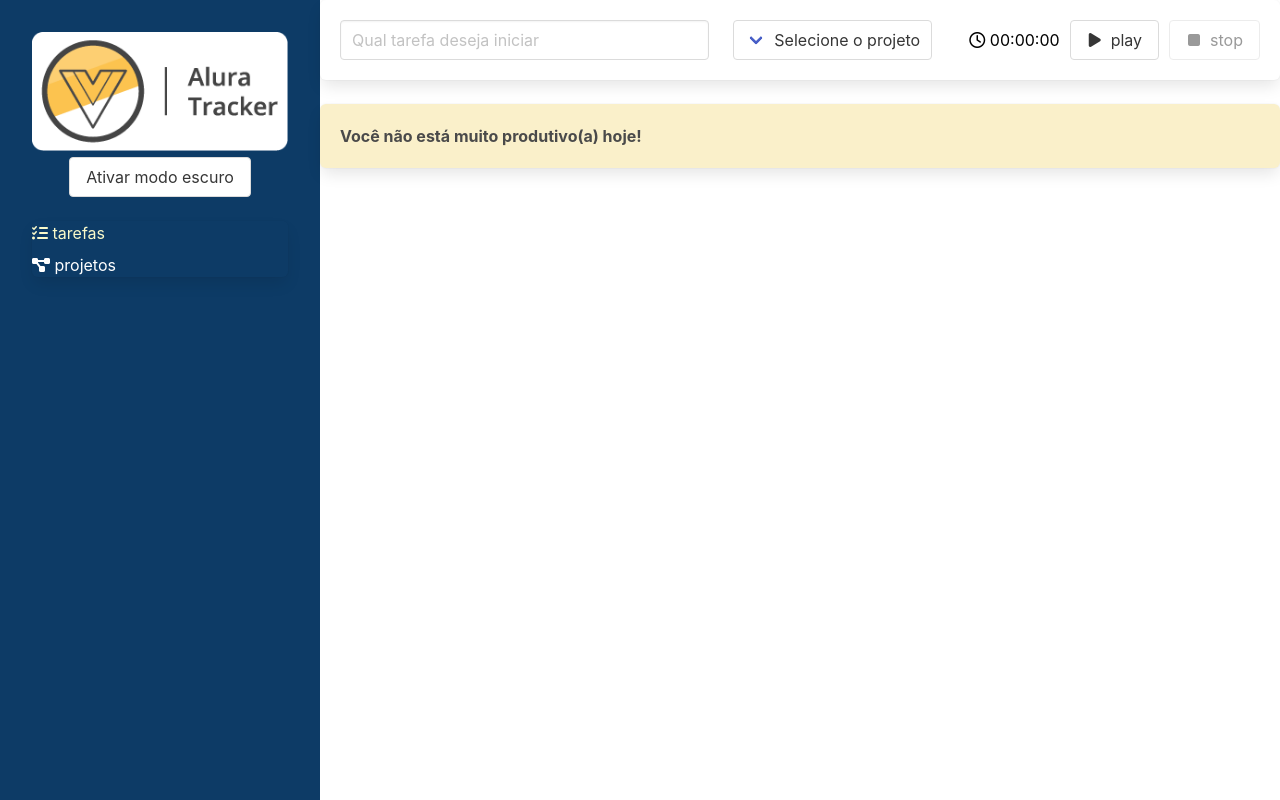
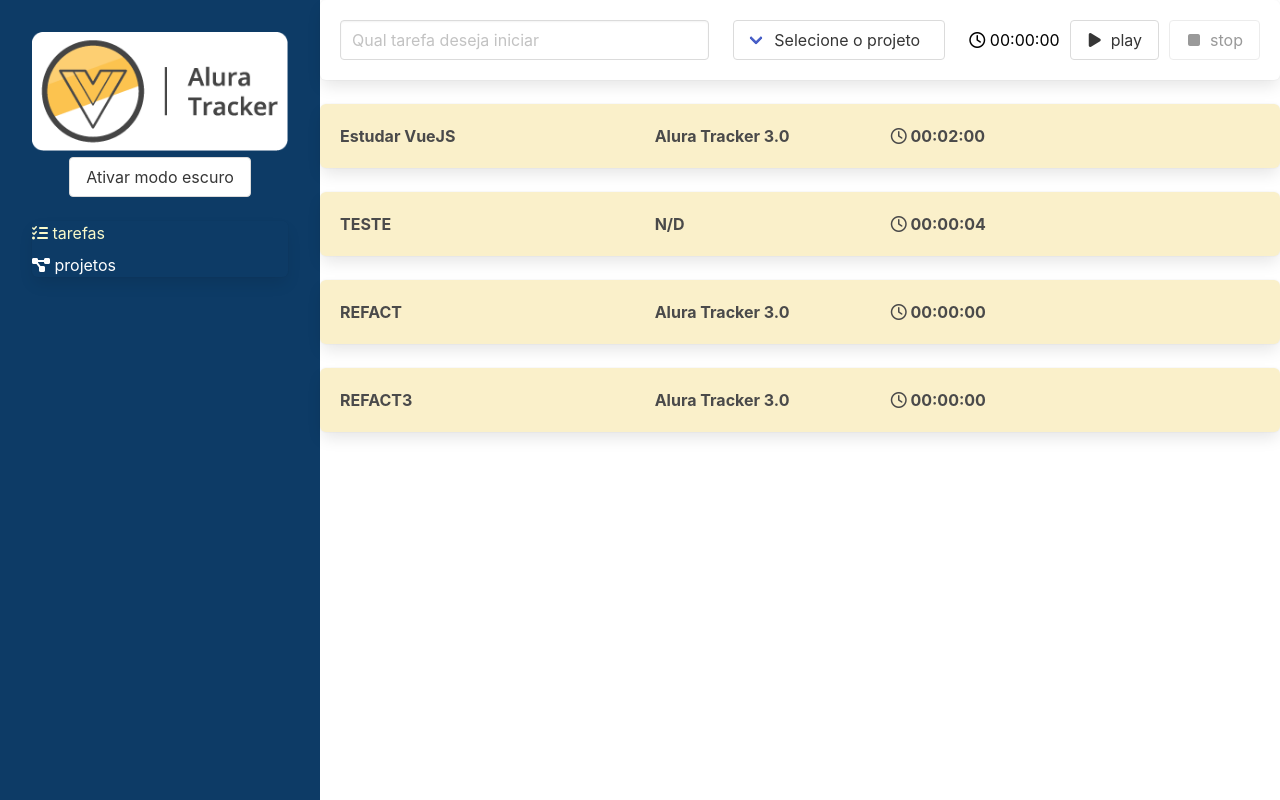
Before and after one commit to paulohenriquecorrea/alura-tracker, a Vue app: page / in a window 1280 px wide. Built offline with nearby package versions, Linux system fonts and the light colour scheme; data requests are answered from the project's data file.

Commit message:
Finalizada aula 02-ORganizando a store

```diff
--- a/db.json
+++ b/db.json
@@ -9,8 +9,42 @@
       "nome": "TESTE ALTERADOOOOOOOOOOOOO"
     },
     {
-      "nome": "teste 2 ",
+      "id": 3,
+      "nome": "teste 2 0"
+    }
+  ],
+  "tarefas": [
+    {
+      "id": 1,
+      "duracaoEmSegundos": 120,
+      "descricao": "Estudar VueJS",
+      "projeto": {
+        "id": 1,
+        "nome": "Alura Tracker 3.0"
+      }
+    },
+    {
+      "duracaoEmSegundos": 4,
+      "descricao": "TESTE",
+      "id": 2
+    },
+    {
+      "duracaoEmSegundos": 0,
+      "descricao": "REFACT",
+      "projeto": {
+        "id": 1,
+        "nome": "Alura Tracker 3.0"
+      },
       "id": 3
+    },
+    {
+      "duracaoEmSegundos": 0,
+      "descricao": "REFACT3",
+      "projeto": {
+        "id": 1,
+        "nome": "Alura Tracker 3.0"
+      },
+      "id": 4
     }
   ]
 }
--- a/src/components/FormularioCadastro.vue
+++ b/src/components/FormularioCadastro.vue
@@ -65,7 +65,7 @@ export default defineComponent({
   setup() {
     const store = useStore(key);
     return {
-      projetos: computed(() => store.state.projetos),
+      projetos: computed(() => store.state.projeto.projetos),
     };
   },
 });
--- a/src/components/Tarefa.vue
+++ b/src/components/Tarefa.vue
@@ -1,6 +1,6 @@
 <template>
   <BoxPadrao>
-    <div class="columns">
+    <div class="columns clicavel" @click="tarefaClicada">
       <div class="column is-4">
         {{ tarefa.descricao || "Tarefa sem descrição" }}
       </div>
@@ -22,9 +22,15 @@ import BoxPadrao from "./Box.vue";
 
 export default defineComponent({
   name: "TarefaRealizada",
+  emits: ["aoTarefaClicada"],
   components: {
     CronometroDefault,
     BoxPadrao,
+  },
+  methods: {
+    tarefaClicada(): void {
+      this.$emit("aoTarefaClicada", this.tarefa); // O primeiro argumento é o nome do evento que será emitido, o segundo é o que será enviado como parâmetro
+    },
   },
   props: {
     tarefa: {
@@ -34,3 +40,9 @@ export default defineComponent({
   },
 });
 </script>
+
+<style scoped>
+.clicavel {
+  cursor: pointer;
+}
+</style>
--- a/src/interfaces/ITarefa.ts
+++ b/src/interfaces/ITarefa.ts
@@ -4,4 +4,5 @@ export default interface ITarefa {
   duracaoEmSegundos: number;
   descricao: string;
   projeto: IProjeto;
+  id: number;
 }
--- a/src/roteador/index.ts
+++ b/src/roteador/index.ts
@@ -10,6 +10,7 @@ const rotas: RouteRecordRaw[] = [
     name: 'Tarefas',
     component: Tarefas,
   },
+
   {
     path: '/projetos',
     component: Projetos,
--- a/src/store/index.ts
+++ b/src/store/index.ts
@@ -1,51 +1,40 @@
-import IProjeto from '@/interfaces/IProjeto';
 import { createStore, Store, useStore as vuexUseStore } from 'vuex';
 import { InjectionKey } from 'vue';
-import {
-  ADICIONA_PROJETO,
-  ALTERA_PROJETO,
-  DEFINIR_PROJETOS,
-  EXCLUIR_PROJETO,
-  NOTIFICAR,
-} from './tipo-mutacoes';
+import { ALTERA_TAREFA, NOTIFICAR } from './tipo-mutacoes';
 import { INotificacao } from '@/interfaces/INotificacao';
-import {
-  OBTER_PROJETOS,
-  CADASTRAR_PROJETO,
-  ALTERAR_PROJETO,
-  REMOVER_PROJETO,
-} from './tipo-acoes';
+import { OBTER_TAREFAS, CADASTRAR_TAREFA, ALTERAR_TAREFA } from './tipo-acoes';
+
+import { DEFINIR_TAREFAS, ADICIONA_TAREFA } from '@/store/tipo-mutacoes';
 import http from '@/http'; //@ é um atalho para o diretório src
+import ITarefa from '@/interfaces/ITarefa';
+import { EstadoProjeto, projeto } from './modulos/projeto';
 
-interface Estado {
-  projetos: IProjeto[];
+export interface Estado {
+  tarefas: ITarefa[];
   notificacoes: INotificacao[];
+  projeto: EstadoProjeto;
 }
 
 export const key: InjectionKey<Store<Estado>> = Symbol();
 
 export const store = createStore<Estado>({
   state: {
-    projetos: [],
     notificacoes: [],
+    tarefas: [],
+    projeto: {
+      projetos: [],
+    },
   },
   mutations: {
-    [ADICIONA_PROJETO](state, nomeDoProjeto: string) {
-      const projeto = {
-        id: new Date().toISOString(),
-        nome: nomeDoProjeto,
-      } as IProjeto;
-      state.projetos.push(projeto);
+    [DEFINIR_TAREFAS](state, tarefas: ITarefa[]) {
+      state.tarefas = tarefas;
     },
-    [ALTERA_PROJETO](state, projeto: IProjeto) {
-      const index = state.projetos.findIndex((proj) => proj.id == projeto.id);
-      state.projetos[index] = projeto;
+    [ADICIONA_TAREFA](state, tarefa: ITarefa) {
+      state.tarefas.push(tarefa);
     },
-    [EXCLUIR_PROJETO](state, id: string) {
-      state.projetos = state.projetos.filter((proj) => proj.id != id);
-    },
-    [DEFINIR_PROJETOS](state, projetos: IProjeto[]) {
-      state.projetos = projetos;
+    [ALTERA_TAREFA](state, tarefa: ITarefa) {
+      const index = state.tarefas.findIndex((t) => t.id == tarefa.id);
+      state.tarefas[index] = tarefa;
     },
     [NOTIFICAR](state, novaNotificacao: INotificacao) {
       novaNotificacao.id = new Date().getTime();
@@ -59,25 +48,25 @@ export const store = createStore<Estado>({
     },
   },
   actions: {
-    [OBTER_PROJETOS]({ commit }) {
+    [OBTER_TAREFAS]({ commit }) {
       http
-        .get('projetos')
-        .then((resposta) => commit(DEFINIR_PROJETOS, resposta.data));
+        .get('tarefas')
+        .then((resposta) => commit(DEFINIR_TAREFAS, resposta.data));
     },
-    [CADASTRAR_PROJETO](contexto, nomeDoProjeto: string) {
-      return http.post('/projetos', {
-        nome: nomeDoProjeto,
+    [CADASTRAR_TAREFA]({ commit }, tarefa: ITarefa) {
+      return http.post('/tarefas', tarefa).then((resposta) => {
+        commit(ADICIONA_TAREFA, resposta.data); // respoSta.data é o corpo da resposta que é disponibilizado pelo axios
       });
     },
+    [ALTERAR_TAREFA]({ commit }, tarefa: ITarefa) {
+      return http
+        .put(`/tarefas/${tarefa.id}`, tarefa)
+        .then(() => commit(ALTERAR_TAREFA, tarefa));
+    },
+  },
 
-    [ALTERAR_PROJETO](contexto, projeto: IProjeto) {
-      return http.put(`/projetos/${projeto.id}`, projeto);
-    },
-    [REMOVER_PROJETO]({ commit }, idProjeto: string) {
-      return http
-        .delete(`/projetos/${idProjeto}`)
-        .then(() => commit(EXCLUIR_PROJETO, idProjeto));
-    },
+  modules: {
+    projeto,
   },
 });
 
--- /dev/null
+++ b/src/store/modulos/projeto/index.ts
@@ -0,0 +1,65 @@
+import IProjeto from '@/interfaces/IProjeto';
+import { Estado } from '@/store';
+import {
+  ALTERAR_PROJETO,
+  CADASTRAR_PROJETO,
+  OBTER_PROJETOS,
+  REMOVER_PROJETO,
+} from '@/store/tipo-acoes';
+import {
+  ADICIONA_PROJETO,
+  ALTERA_PROJETO,
+  DEFINIR_PROJETOS,
+  DEFINIR_TAREFAS,
+  EXCLUIR_PROJETO,
+} from '@/store/tipo-mutacoes';
+import { Module } from 'vuex';
+import http from '@/http';
+
+export interface EstadoProjeto {
+  projetos: IProjeto[];
+}
+
+// EstadoProjeto é o estado do módulo. Estado é o estado global
+export const projeto: Module<EstadoProjeto, Estado> = {
+  mutations: {
+    [ADICIONA_PROJETO](state, nomeDoProjeto: string) {
+      const projeto = {
+        id: new Date().toISOString(),
+        nome: nomeDoProjeto,
+      } as IProjeto;
+      state.projetos.push(projeto);
+    },
+    [ALTERA_PROJETO](state, projeto: IProjeto) {
+      const index = state.projetos.findIndex((proj) => proj.id == projeto.id);
+      state.projetos[index] = projeto;
+    },
+    [EXCLUIR_PROJETO](state, id: string) {
+      state.projetos = state.projetos.filter((proj) => proj.id != id);
+    },
+    [DEFINIR_PROJETOS](state, projetos: IProjeto[]) {
+      state.projetos = projetos;
+    },
+  },
+  actions: {
+    [OBTER_PROJETOS]({ commit }) {
+      http
+        .get('projetos')
+        .then((resposta) => commit(DEFINIR_PROJETOS, resposta.data));
+    },
+    [CADASTRAR_PROJETO](contexto, nomeDoProjeto: string) {
+      return http.post('/projetos', {
+        nome: nomeDoProjeto,
+      });
+    },
+
+    [ALTERAR_PROJETO](contexto, projeto: IProjeto) {
+      return http.put(`/projetos/${projeto.id}`, projeto);
+    },
+    [REMOVER_PROJETO]({ commit }, idProjeto: string) {
+      return http
+        .delete(`/projetos/${idProjeto}`)
+        .then(() => commit(EXCLUIR_PROJETO, idProjeto));
+    },
+  },
+};
--- a/src/store/tipo-acoes.ts
+++ b/src/store/tipo-acoes.ts
@@ -2,3 +2,8 @@ export const OBTER_PROJETOS = 'OBTER_PROJETOS';
 export const CADASTRAR_PROJETO = 'CADASTRAR_PROJETO';
 export const ALTERAR_PROJETO = 'ALTERAR_PROJETO';
 export const REMOVER_PROJETO = 'REMOVER_PROJETO';
+
+export const OBTER_TAREFAS = 'OBTER_TAREFAS';
+export const CADASTRAR_TAREFA = 'CADASTRAR_TAREFA';
+
+export const ALTERAR_TAREFA = 'ALTERAR_TAREFA';
--- a/src/store/tipo-mutacoes.ts
+++ b/src/store/tipo-mutacoes.ts
@@ -3,3 +3,8 @@ export const ALTERA_PROJETO = 'ALTERA_PROJETO';
 export const EXCLUIR_PROJETO = 'EXCLUIR_PROJETO';
 export const DEFINIR_PROJETOS = 'DEFINIR_PROJETOS';
 export const NOTIFICAR = 'NOTIFICAR';
+
+export const DEFINIR_TAREFAS = 'DEFINIR_TAREFAS';
+export const ADICIONA_TAREFA = 'ADICIONA_TAREFA';
+
+export const ALTERA_TAREFA = 'ALTERA_TAREFA';
--- a/src/views/Projetos/FormularioProjetos.vue
+++ b/src/views/Projetos/FormularioProjetos.vue
@@ -36,7 +36,7 @@ export default defineComponent({
   },
   mounted() {
     if (this.id) {
-      const projeto = this.store.state.projetos.find(
+      const projeto = this.store.state.projeto.projetos.find(
         (proj) => proj.id == this.id
       );
       this.nomeDoProjeto = projeto?.nome || "";
--- a/src/views/Projetos/Lista.vue
+++ b/src/views/Projetos/Lista.vue
@@ -53,7 +53,7 @@ export default defineComponent({
     const store = useStore();
     store.dispatch(OBTER_PROJETOS);
     return {
-      projetos: computed(() => store.state.projetos),
+      projetos: computed(() => store.state.projeto.projetos),
       store,
     };
   },
--- a/src/views/Tarefas.vue
+++ b/src/views/Tarefas.vue
@@ -5,20 +5,63 @@
       v-for="(tarefa, index) in tarefas"
       :key="index"
       :tarefa="tarefa"
+      @aoTarefaClicada="selecionarTarefa"
     />
     <BoxPadrao v-if="listaEstaVazia">
       Você não está muito produtivo(a) hoje!
     </BoxPadrao>
+    <div
+      class="modal"
+      :class="{ 'is-active': tarefaSelecionada }"
+      v-if="tarefaSelecionada"
+    >
+      <!--O nome da propriedade (is-active) é a classe que será aplicada e o valor é a condição para que ela seja aplicada-->
+      <div class="modal-background"></div>
+      <div class="modal-card">
+        <header class="modal-card-head">
+          <p class="modal-card-title">Editando a Tarefa</p>
+          <button
+            @click="fecharModal"
+            class="delete"
+            aria-label="close"
+          ></button>
+        </header>
+        <section class="modal-card-body">
+          <div class="field">
+            <label for="descricaoDaTarefa" class="label"> Descrição </label>
+            <input
+              type="text"
+              class="input"
+              id="descricaoDaTarefa"
+              v-model="tarefaSelecionada.descricao"
+            />
+          </div>
+        </section>
+        <footer class="modal-card-foot">
+          <button @click="alterarTarefa" class="button is-success">
+            Salvar Alterações
+          </button>
+          <button @click="fecharModal" class="button">Cancelar</button>
+        </footer>
+      </div>
+    </div>
   </div>
 </template>
 
 <script lang="ts">
-import { defineComponent } from "vue";
+import { computed, defineComponent } from "vue";
 import BarraLateral from "../components/BarraLateral.vue";
 import FormularioCadastro from "../components/FormularioCadastro.vue";
 import TarefaRealizada from "../components/Tarefa.vue";
 import ITarefa from "../interfaces/ITarefa";
 import BoxPadrao from "../components/Box.vue";
+import { useStore } from "@/store";
+import {
+  OBTER_PROJETOS,
+  OBTER_TAREFAS,
+  CADASTRAR_TAREFA,
+  ALTERAR_TAREFA,
+} from "@/store/tipo-acoes";
 
 export default defineComponent({
   name: "App",
@@ -27,21 +70,40 @@ export default defineComponent({
     TarefaRealizada,
     BoxPadrao,
   },
-
   data() {
     return {
-      tarefas: [] as ITarefa[],
+      tarefaSelecionada: null as ITarefa | null,
     };
+  },
+  methods: {
+    salvarTarefa(tarefa: ITarefa): void {
+      this.store.dispatch(CADASTRAR_TAREFA, tarefa);
+    },
+    selecionarTarefa(tarefa: ITarefa) {
+      this.tarefaSelecionada = tarefa;
+    },
+    fecharModal() {
+      this.tarefaSelecionada = null;
+    },
+    alterarTarefa() {
+      this.store
+        .dispatch(ALTERAR_TAREFA, this.tarefaSelecionada)
+        .then(() => this.fecharModal());
+    },
   },
   computed: {
     listaEstaVazia(): boolean {
       return this.tarefas.length === 0;
     },
   },
-  methods: {
-    salvarTarefa(tarefa: ITarefa) {
-      this.tarefas.push(tarefa);
-    },
+  setup() {
+    const store = useStore();
+    store.dispatch(OBTER_TAREFAS);
+    store.dispatch(OBTER_PROJETOS);
+    return {
+      tarefas: computed(() => store.state.tarefas),
+      store,
+    };
   },
 });
 </script>
```
